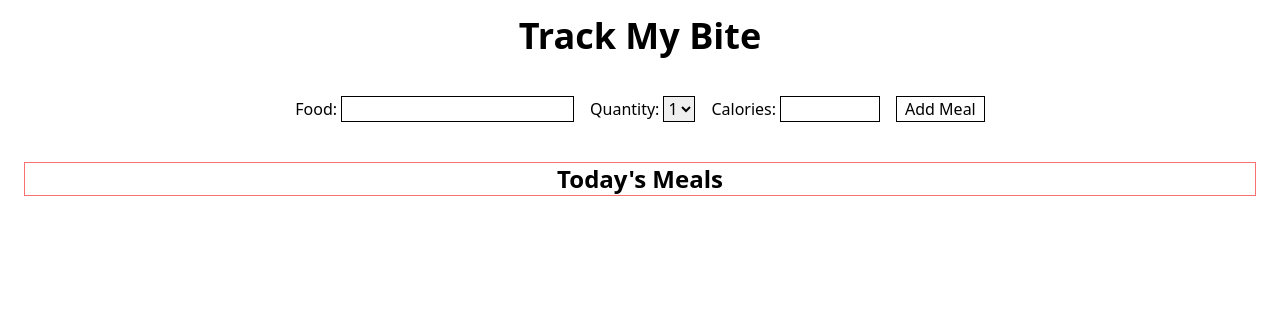
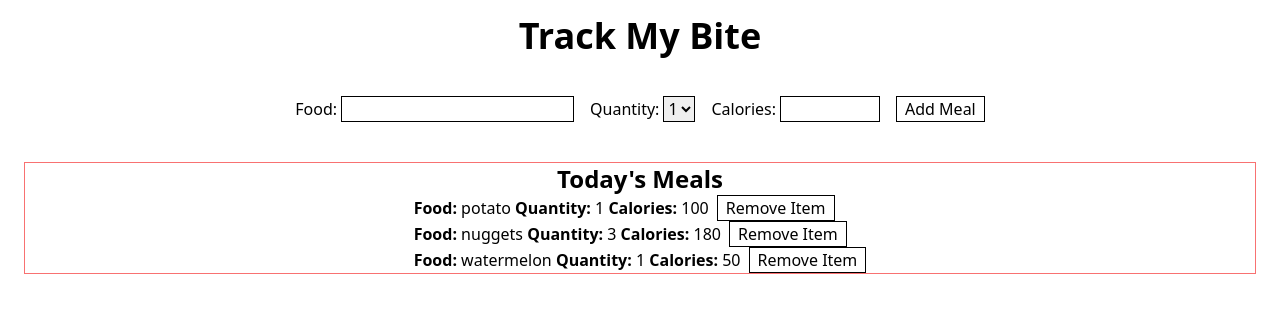
Before and after one commit to Jesusborjas006/TrackMyBite, a React (Vite) app: page / in a window 1280 px wide. Shown: the top 312 px of the page. Built offline with nearby package versions, Linux system fonts and the light colour scheme.

Commit message:
Add default data to meals state

```diff
--- a/src/App.tsx
+++ b/src/App.tsx
@@ -6,7 +6,26 @@ import Logo from "./components/Logo";
 import Meals from "./components/Meals";
 
 function App() {
-  const [meals, setMeals] = useState<MealType[] | []>([]);
+  const [meals, setMeals] = useState<MealType[]>([
+    {
+      id: 1,
+      food: "potato",
+      quantity: 1,
+      calories: "100",
+    },
+    {
+      id: 2,
+      food: "nuggets",
+      quantity: 3,
+      calories: "180",
+    },
+    {
+      id: 3,
+      food: "watermelon",
+      quantity: 1,
+      calories: "50",
+    },
+  ]);
 
   const addNewMeal = (newMeal: MealType) => {
     setMeals([...meals, newMeal]);
```
